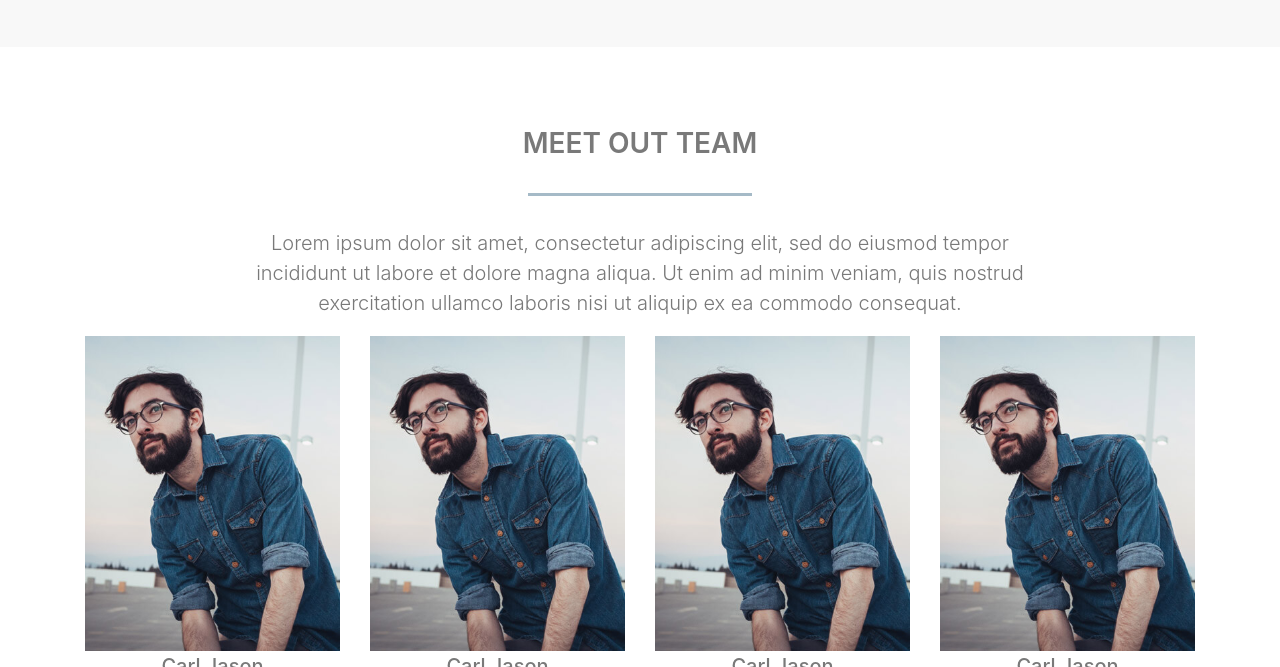
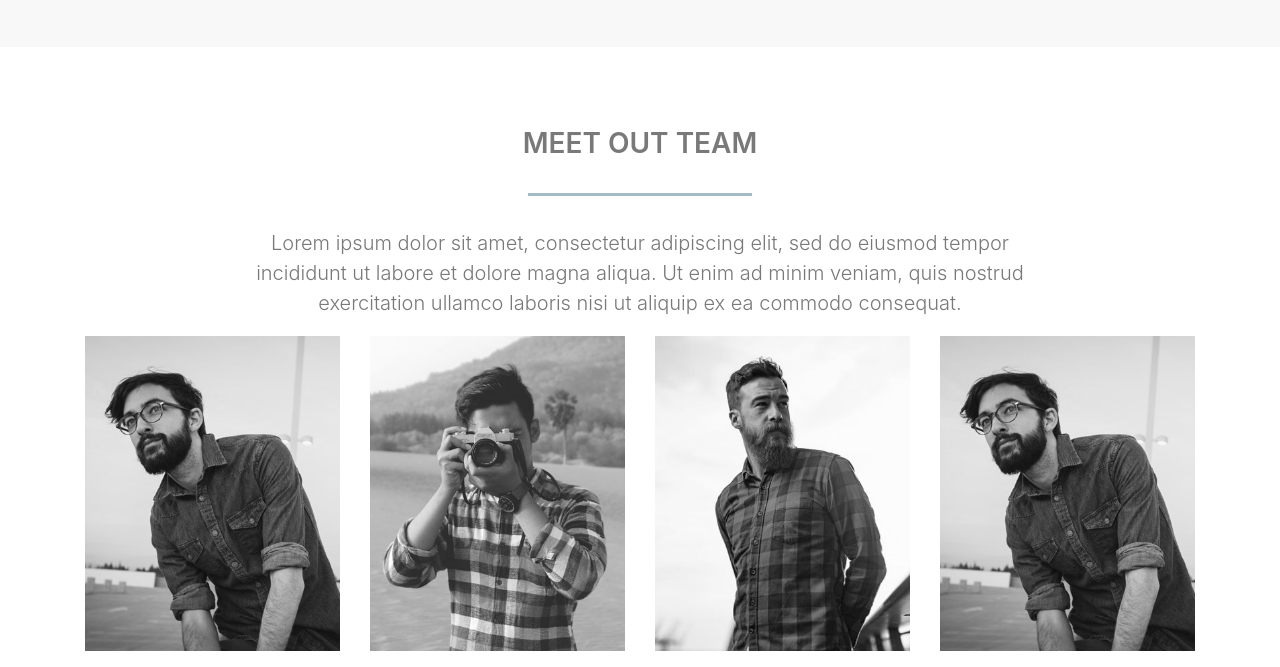
Before and after one commit to record-ye/record, a website built with webpack: page src/index.html in a window 1280 px wide. Shown: the part 1900-2567 px from the top of the page. Built offline with nearby package versions, Linux system fonts and the light colour scheme.

Commit message:
add some hovers

```diff
--- a/src/styles/_team.scss
+++ b/src/styles/_team.scss
@@ -14,12 +14,33 @@ section#team {
         }
     }
     div#team-holder-row {
-        div.img-holder {
-            background-image: url('../images/team1.jpg');
-            background-size: contain;
-            background-repeat: no-repeat;
-            background-position: center center;
-            height: 20rem;
+        div {
+            div.img-holder {
+                background-size: contain;
+                background-repeat: no-repeat;
+                background-position: center center;
+                height: 20rem;
+                margin-bottom: 1rem;
+                border-radius: .2rem;
+                filter: grayscale(1);
+                transition: all 400ms;
+                &:hover {
+                    filter: grayscale(0);
+                    transform: rotateX(1deg);
+                }
+            }
+            &:first-of-type div.img-holder {
+                background-image: url('../images/team1.jpg');
+            }
+            &:nth-of-type(2) div.img-holder {
+                background-image: url('../images/team2.jpg');
+            }
+            &:nth-of-type(3) div.img-holder {
+                background-image: url('../images/team3.jpg');
+            }
+            &:last-of-type div.img-holder {
+                background-image: url('../images/team1.jpg');
+            }
         }
     }
 }
```
